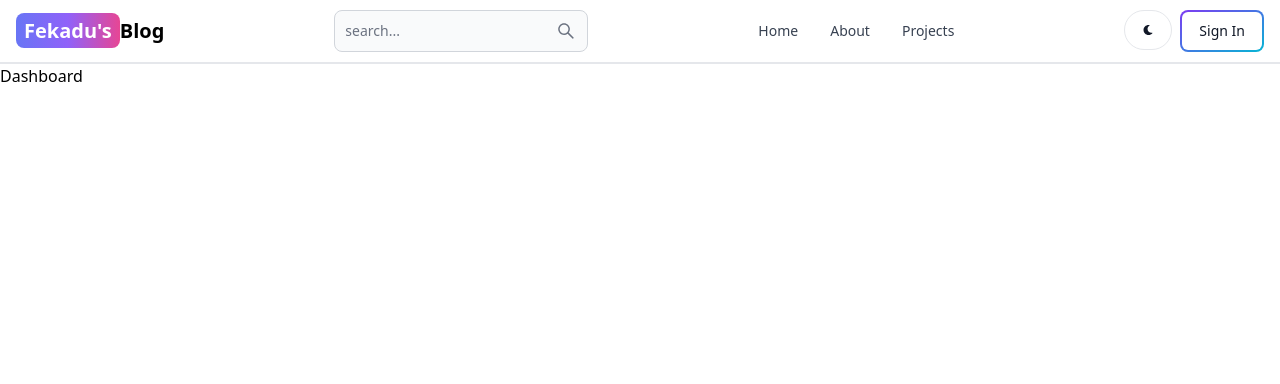
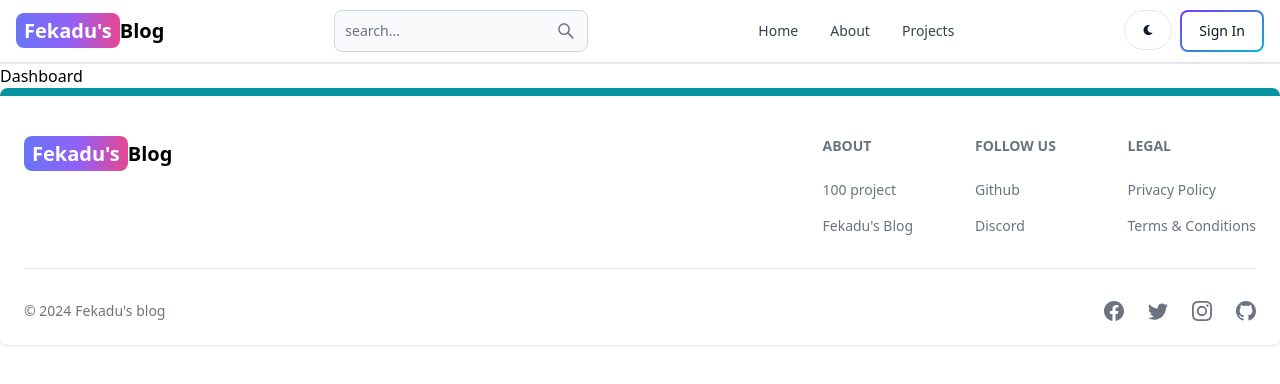
Before and after one commit to Fekaduzaza/mern-blog, a React (Vite) app in the folder client/: page /dashboard in a window 1280 px wide. Shown: the top 384 px of the page. Built offline with nearby package versions, Linux system fonts and the light colour scheme.

Commit message:
create and add footer components

```diff
--- a/client/src/App.jsx
+++ b/client/src/App.jsx
@@ -8,6 +8,7 @@
 import Signup from "./pages/Signup";
 import Dashboard from "./pages/Dashboard";
 import Header from "./components/Header";
+import Footer from "./components/Footer";
 function App() {
   return (
     <BrowserRouter>
@@ -20,6 +21,7 @@
         <Route path="/sign-up" element={<Signup />} />
         <Route path="/dashboard" element={<Dashboard />} />
       </Routes>
+      <Footer />
     </BrowserRouter>
   );
 }
--- /dev/null
+++ b/client/src/components/Footer.jsx
@@ -0,0 +1,80 @@
+import { Footer } from "flowbite-react";
+import React from "react";
+import { Link } from "react-router-dom";
+import { BsFacebook, BsTwitter, BsInstagram, BsGithub } from "react-icons/bs";
+function FooterComp() {
+  return (
+    <Footer container className="border-t-8 border-teal-500">
+      <div className="w-full max-w-7xl mx-auto">
+        <div className="grid w-full justify-between sm:flex md: grid-cols-1">
+          <div className="mt-5">
+            <Link
+              to="/"
+              className="self-center whitespace-nowrap text-lg sm:text-xl font-semibold dark:text-white"
+            >
+              <span className="px-2 py-1 bg-gradient-to-r from-indigo-500 via-purple-500 to-pink-500 rounded-lg text-white">
+                Fekadu's
+              </span>
+              Blog
+            </Link>
+          </div>
+          <div className="grid grid-cols-2  gap-8 mt-4 sm:grid-cols-3 sm:gap-6">
+            <div>
+              <Footer.Title title="About" />
+              <Footer.LinkGroup col>
+                <Footer.Link href="#" target="_blank" rel="noopener noreferrer">
+                  100 project
+                </Footer.Link>
+                <Footer.Link
+                  href="/about"
+                  target="_blank"
+                  rel="noopener noreferrer"
+                >
+                  Fekadu's Blog
+                </Footer.Link>
+              </Footer.LinkGroup>
+            </div>
+            <div>
+              <Footer.Title title="Follow Us" />
+              <Footer.LinkGroup col>
+                <Footer.Link
+                  href="https://github.com/Fekaduzaza"
+                  target="_blank"
+                  rel="noopener noreferrer"
+                >
+                  Github
+                </Footer.Link>
+                <Footer.Link href="#" target="_blank" rel="noopener noreferrer">
+                  Discord
+                </Footer.Link>
+              </Footer.LinkGroup>
+            </div>
+            <div>
+              <Footer.Title title="Legal" />
+              <Footer.LinkGroup col>
+                <Footer.Link href="#">Privacy Policy</Footer.Link>
+                <Footer.Link href="#">Terms &amp; Conditions</Footer.Link>
+              </Footer.LinkGroup>
+            </div>
+          </div>
+        </div>
+        <Footer.Divider />
+        <div className="w-full sm:flex sm:items-center sm:justify-between">
+          <Footer.Copyright
+            href="#"
+            by="Fekadu's blog"
+            year={new Date().getFullYear()}
+          />
+          <div className="flex gap-6 mt-4 sm:mt-0 sm:justify-center">
+            <Footer.Icon href="#" icon={BsFacebook} />
+            <Footer.Icon href="#" icon={BsTwitter} />
+            <Footer.Icon href="#" icon={BsInstagram} />
+            <Footer.Icon href="#" icon={BsGithub} />
+          </div>
+        </div>
+      </div>
+    </Footer>
+  );
+}
+
+export default FooterComp;
```
